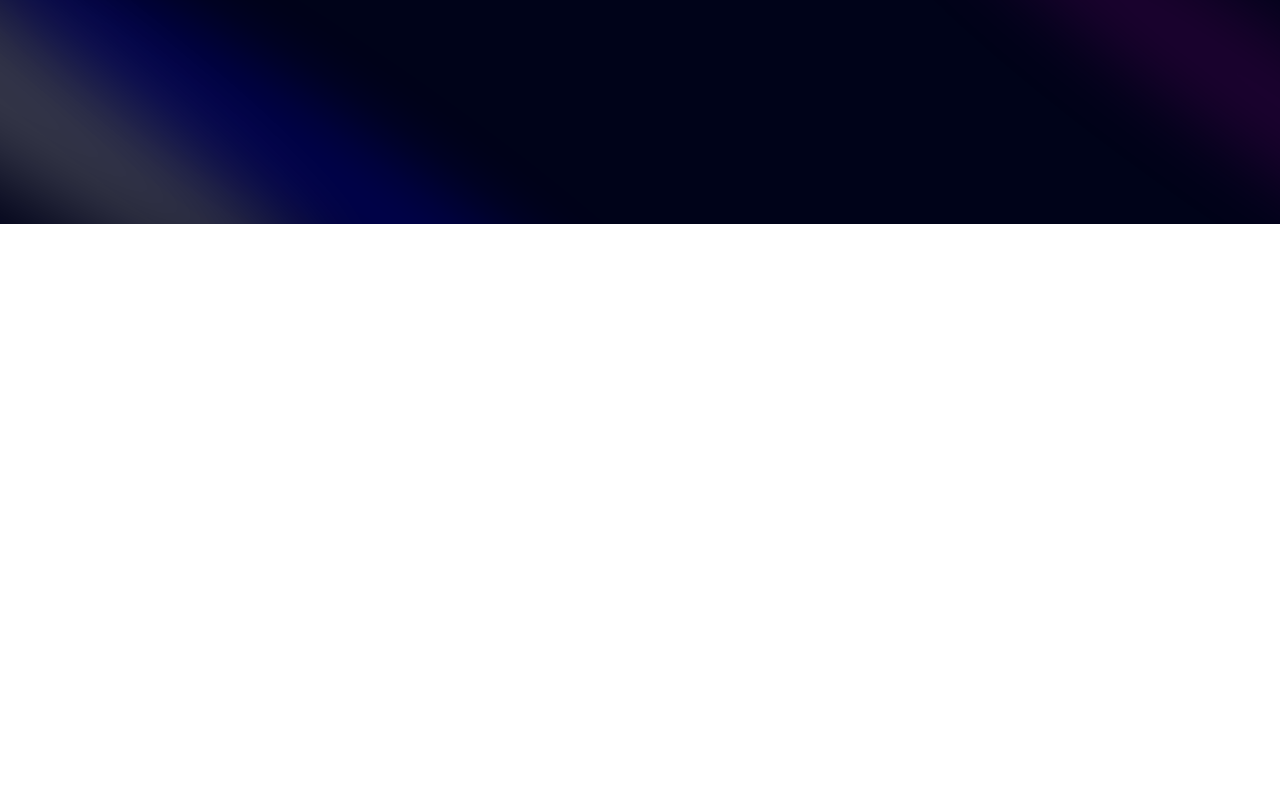
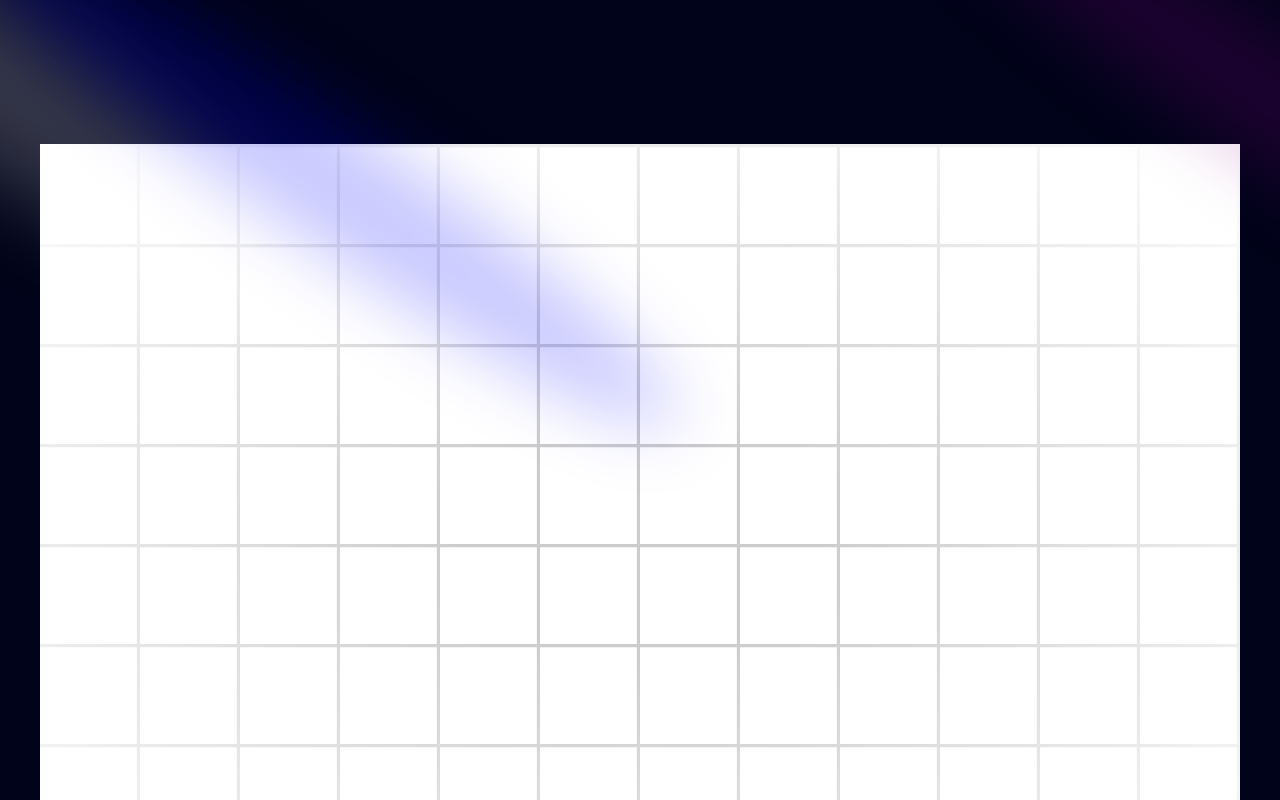
Before and after one commit to nicky-ops/portfolio, a Next.js app: page / in a window 1280 px wide. Shown: the top 800 px of the page. Built offline with nearby package versions, Linux system fonts and the light colour scheme.

Commit message:
background

```diff
--- /dev/null
+++ b/app/provider.tsx
@@ -0,0 +1,9 @@
+"use client"
+
+import * as React from "react"
+import { ThemeProvider as NextThemesProvider } from "next-themes"
+import { type ThemeProviderProps } from "next-themes/dist/types"
+
+export function ThemeProvider({ children, ...props }: ThemeProviderProps) {
+  return <NextThemesProvider {...props}>{children}</NextThemesProvider>
+}
--- a/components/Hero.tsx
+++ b/components/Hero.tsx
@@ -9,6 +9,11 @@ const Hero = () => {
         <Spotlight className='top-10 left-full h-[80vh] w-[50vw]' fill='purple'/>
         <Spotlight className='top-28 left-80 h-[80vh] w-[50vw]' fill='blue'/>
         </div>
+
+        <div className="h-screen w-full dark:bg-black-100 bg-white  dark:bg-grid-white/[0.3] bg-grid-black/[0.2] relative flex items-center justify-center">
+        {/* Radial gradient for the container to give a faded look */}
+        <div className="absolute pointer-events-none inset-0 flex items-center justify-center dark:bg-black-100 bg-white [mask-image:radial-gradient(ellipse_at_center,transparent_20%,black)]" />
+        </div>
     </div>
   )
 }
--- a/package.json
+++ b/package.json
@@ -13,6 +13,7 @@
     "framer-motion": "^11.2.11",
     "mini-svg-data-uri": "^1.4.4",
     "next": "14.2.4",
+    "next-themes": "^0.3.0",
     "react": "^18",
     "react-dom": "^18",
     "tailwind-merge": "^2.3.0",
```
Also changed, not shown: 1 other file (tests, documents, lock files or other folders).
